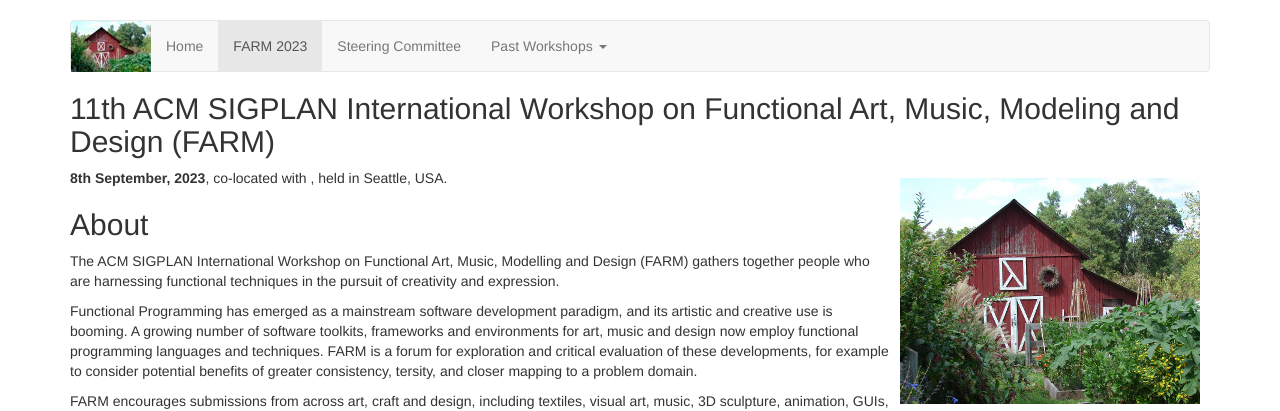
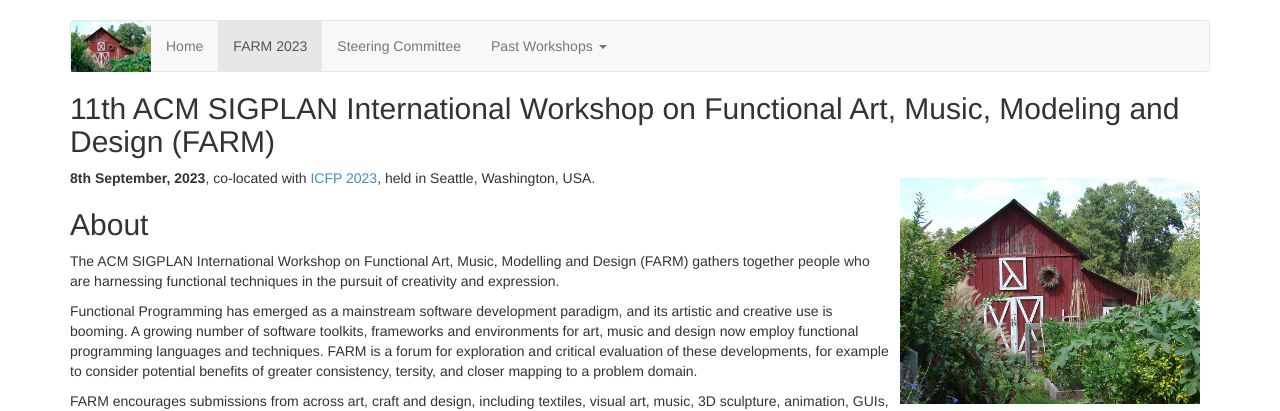
Before and after one commit to functional-art/functional-art.github.com, a Jekyll site: the page built from 2023/index.md, in a window 1280 px wide. Shown: the top 411 px of the page. Built offline with Jekyll 4.4.1, drawn with Linux system fonts in a browser that asks for light colours; nearby versions of some CDN libraries.

Commit message:
re-add ICFP site

```diff
--- a/2023/index.md
+++ b/2023/index.md
@@ -9,7 +9,7 @@
 <img src="/files/farm-lambda-small.jpg" style="float: right; margin: 10px;" />
 
 **8th September, 2023**, co-located with
-, held in Seattle, USA.
+[ICFP 2023](https://icfp23.sigplan.org/), held in Seattle, Washington, USA.
 
 ## About
 
```
